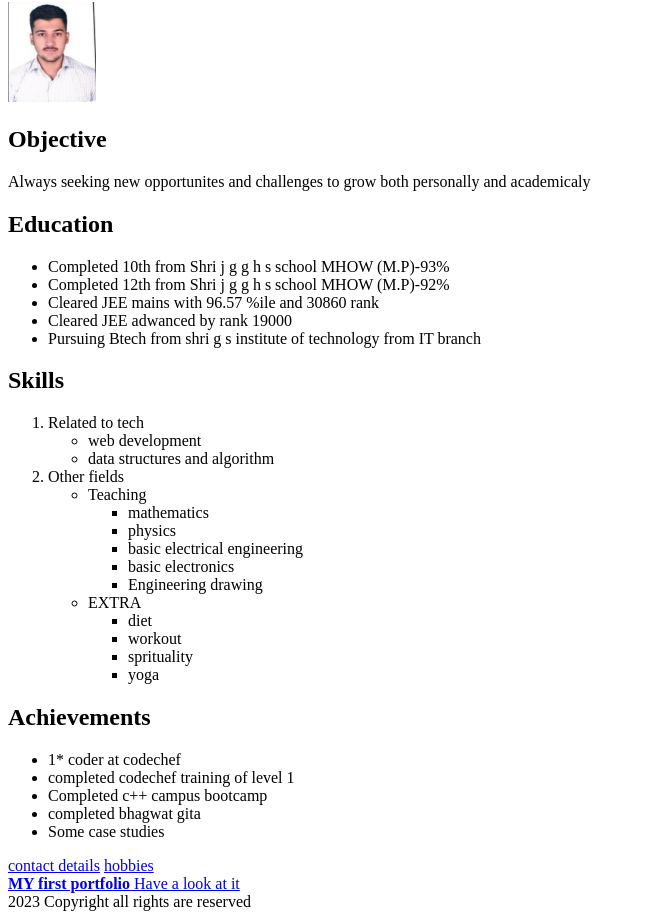
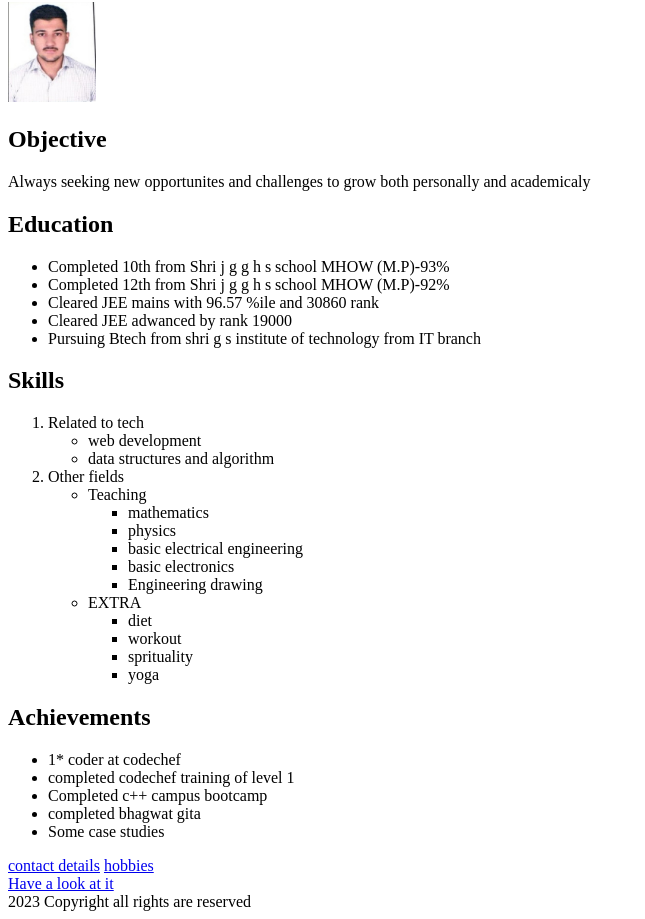
Before and after one commit to HARBHAJANMISHRA/html-resume, a plain HTML site: page index.html in a window 1280 px wide. Shown: the part 78-997 px from the top of the page, without its empty margins (0-645 px from the left). Drawn offline with Linux system fonts and the light colour scheme.

Commit message:
Update index.html

```diff
--- a/index.html
+++ b/index.html
@@ -54,7 +54,7 @@
 </ul>
 <a href="contact.html">contact details</a>
 <a href="hobbies.html">hobbies</a><br>
-<a href="https://harbhajanmishra.github.io/html-projectportfolio/"><b>MY first portfolio</b> Have a look at it</a>
+<a href="https://harbhajanmishra.github.io/html-projectportfolio/"> Have a look at it</a>
 
 
 <footer>2023 Copyright all rights are reserved</footer>
```
